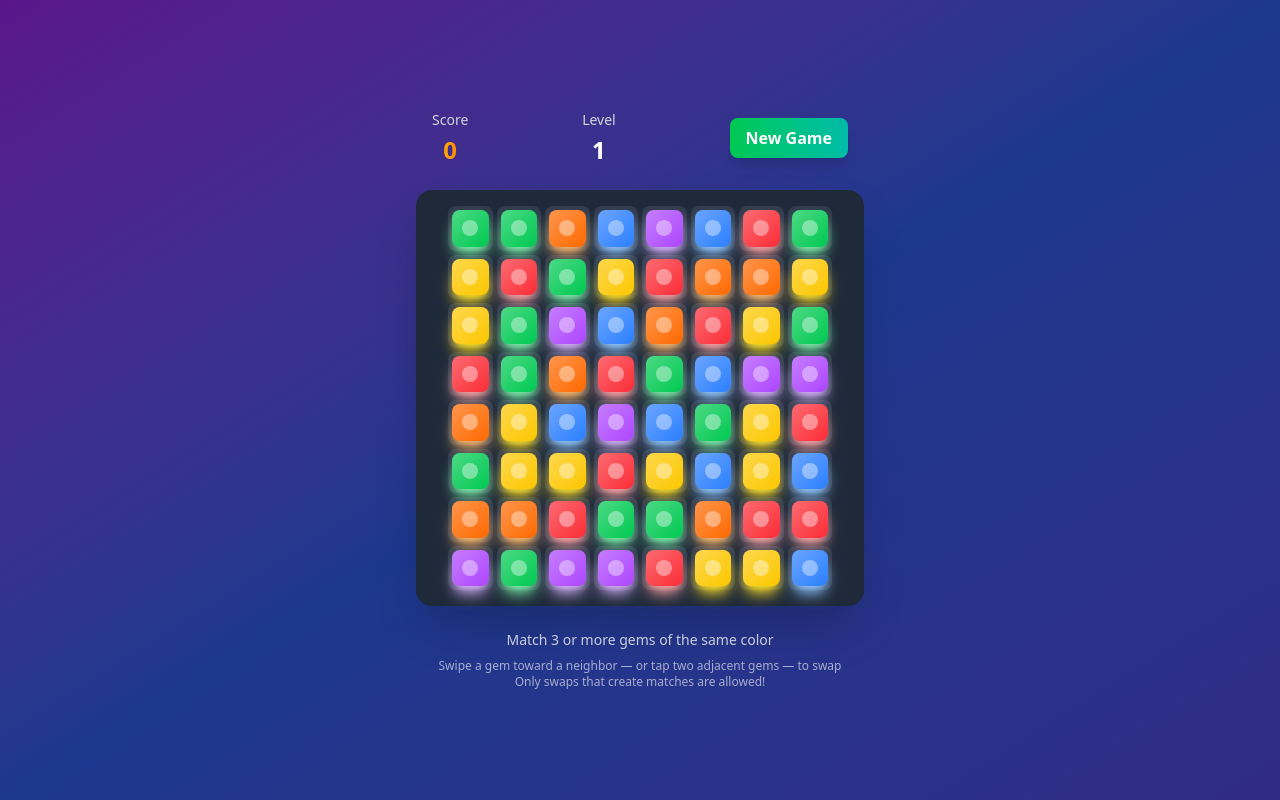
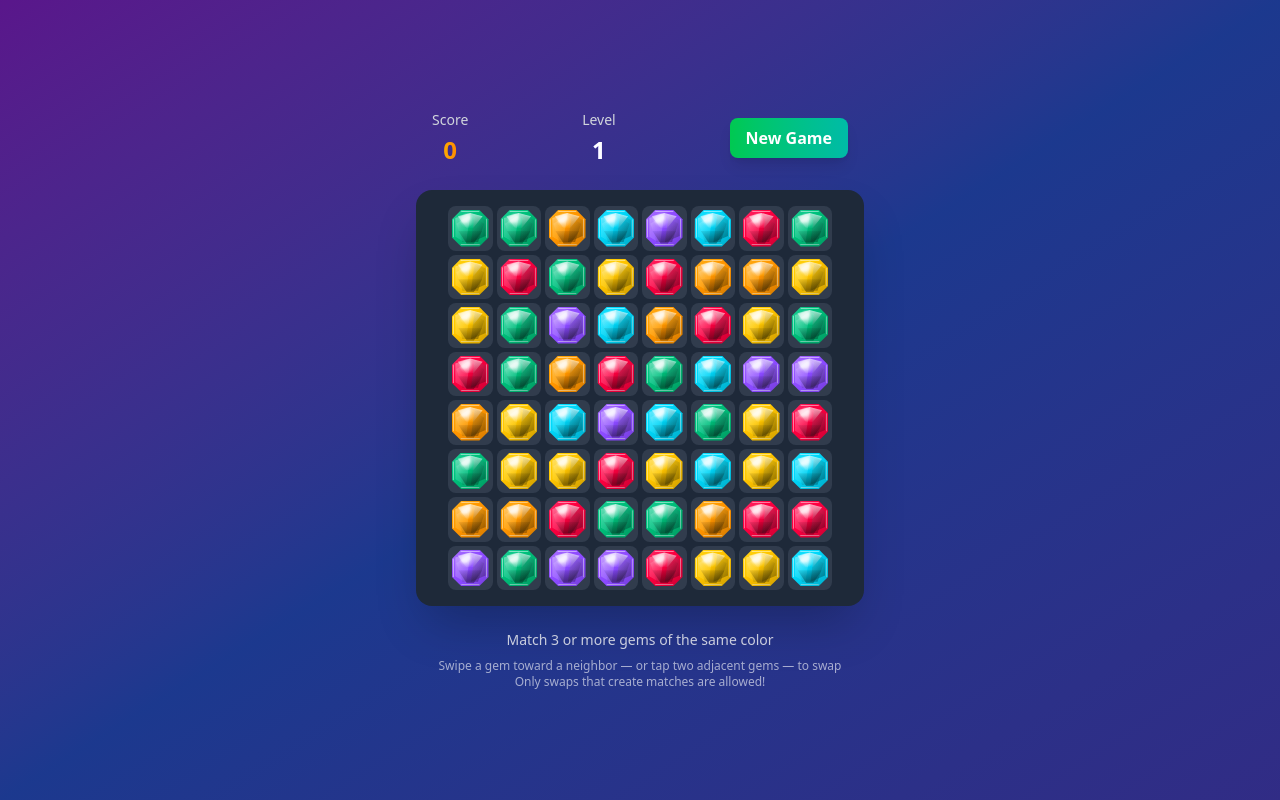
Before and after one commit to nemolize/match3, a React (Vite) app: page / in a window 1280 px wide. Built offline with nearby package versions, Linux system fonts and the light colour scheme.

Commit message:
feat: render gems as faceted gemstones

```diff
--- a/src/components/GemComponent.tsx
+++ b/src/components/GemComponent.tsx
@@ -1,6 +1,6 @@
 import { memo, type MouseEvent } from "react";
 
-import { GEM_COLORS, GEM_STYLES } from "@/constants/game";
+import { GEM_COLORS, GEM_NAMES, GEM_STYLES } from "@/constants/game";
 import type { Gem } from "@/types/game";
 import { cn } from "@/utils/cn";
 
@@ -26,6 +26,7 @@ export const GemComponent = memo(function GemComponent({
   onActivate,
 }: GemComponentProps) {
   const gemColorClass = GEM_COLORS[gem.type];
+  const gemName = GEM_NAMES[gem.type];
   const gemShadowClass = GEM_STYLES[gem.type];
 
   const handleClick = (event: MouseEvent<HTMLButtonElement>) => {
@@ -41,27 +42,38 @@ export const GemComponent = memo(function GemComponent({
     <button
       type="button"
       key={gem.id}
-      aria-label={`${gem.type} gem`}
+      aria-label={`${gemName} gem`}
       aria-pressed={isSelected}
       className={cn(
-        "relative h-full w-full cursor-pointer rounded-lg shadow-lg transition-[filter] duration-200 select-none hover:brightness-110",
+        "gem-crystal relative h-full w-full cursor-pointer shadow-lg transition-[filter] duration-200 select-none hover:brightness-110",
         gemColorClass,
         gemShadowClass,
-        isSelected && "ring-opacity-80 scale-105 ring-4 ring-white",
+        isSelected && "scale-105",
       )}
       onClick={handleClick}
     >
-      {/* Gem highlight effect */}
-      <div className="absolute inset-0 rounded-lg bg-gradient-to-br from-white/30 to-transparent" />
-
-      {/* Gem icon/symbol */}
-      <div className="absolute inset-0 flex items-center justify-center">
-        <div className="h-4 w-4 rounded-full bg-white/40" />
-      </div>
+      <div aria-hidden="true" className="gem-crystal__depth" />
+      <div
+        aria-hidden="true"
+        className="gem-crystal__facet gem-crystal__facet--left"
+      />
+      <div
+        aria-hidden="true"
+        className="gem-crystal__facet gem-crystal__facet--top"
+      />
+      <div
+        aria-hidden="true"
+        className="gem-crystal__facet gem-crystal__facet--right"
+      />
+      <div
+        aria-hidden="true"
+        className="gem-crystal__facet gem-crystal__facet--bottom"
+      />
+      <div aria-hidden="true" className="gem-crystal__shine" />
 
       {/* Selection indicator */}
       {isSelected && (
-        <div className="absolute inset-0 rounded-lg border-2 border-white" />
+        <div aria-hidden="true" className="gem-crystal__selection" />
       )}
     </button>
   );
--- a/src/constants/game.ts
+++ b/src/constants/game.ts
@@ -18,19 +18,28 @@ export const GEM_TYPES: GemType[] = [
 ];
 
 export const GEM_COLORS: Record<GemType, string> = {
-  red: "bg-red-500",
-  blue: "bg-blue-500",
-  green: "bg-green-500",
+  red: "bg-rose-600",
+  blue: "bg-cyan-400",
+  green: "bg-emerald-500",
   yellow: "bg-yellow-400",
-  purple: "bg-purple-500",
-  orange: "bg-orange-500",
+  purple: "bg-violet-500",
+  orange: "bg-amber-500",
 };
 
 export const GEM_STYLES: Record<GemType, string> = {
-  red: "shadow-red-300",
-  blue: "shadow-blue-300",
-  green: "shadow-green-300",
+  red: "shadow-rose-300",
+  blue: "shadow-cyan-200",
+  green: "shadow-emerald-300",
   yellow: "shadow-yellow-300",
-  purple: "shadow-purple-300",
-  orange: "shadow-orange-300",
+  purple: "shadow-violet-300",
+  orange: "shadow-amber-300",
 };
+
+export const GEM_NAMES: Record<GemType, string> = {
+  red: "ruby",
+  blue: "Paraiba tourmaline",
+  green: "emerald",
+  yellow: "citrine",
+  purple: "amethyst",
+  orange: "imperial topaz",
+};
--- a/src/styles/globals.css
+++ b/src/styles/globals.css
@@ -27,6 +27,151 @@ textarea {
   user-select: auto;
 }
 
+/* The base color comes from each gem's Tailwind background class. The layers
+   above it create a faceted stone without adding image assets per color. */
+.gem-crystal {
+  clip-path: polygon(
+    25% 0,
+    75% 0,
+    100% 25%,
+    100% 75%,
+    75% 100%,
+    25% 100%,
+    0 75%,
+    0 25%
+  );
+  isolation: isolate;
+  filter: saturate(1.12);
+}
+
+.gem-crystal::before,
+.gem-crystal::after {
+  position: absolute;
+  z-index: 1;
+  content: "";
+  pointer-events: none;
+}
+
+.gem-crystal::before {
+  inset: 3%;
+  clip-path: polygon(
+    25% 0,
+    75% 0,
+    100% 25%,
+    100% 75%,
+    75% 100%,
+    25% 100%,
+    0 75%,
+    0 25%
+  );
+  border: 1px solid rgb(255 255 255 / 0.48);
+}
+
+.gem-crystal::after {
+  inset: 0;
+  background: linear-gradient(
+    135deg,
+    rgb(255 255 255 / 0.22),
+    transparent 35%,
+    rgb(0 0 0 / 0.2)
+  );
+}
+
+.gem-crystal__depth,
+.gem-crystal__facet,
+.gem-crystal__shine,
+.gem-crystal__selection {
+  position: absolute;
+  pointer-events: none;
+}
+
+.gem-crystal__depth {
+  z-index: 0;
+  inset: 12%;
+  clip-path: polygon(50% 0, 100% 34%, 78% 100%, 22% 100%, 0 34%);
+  background:
+    radial-gradient(
+      circle at 38% 26%,
+      rgb(255 255 255 / 0.52),
+      transparent 24%
+    ),
+    linear-gradient(
+      145deg,
+      rgb(255 255 255 / 0.28),
+      transparent 46%,
+      rgb(0 0 0 / 0.34)
+    );
+}
+
+.gem-crystal__facet {
+  z-index: 2;
+}
+
+.gem-crystal__facet--left {
+  inset: 9% 49% 9% 9%;
+  clip-path: polygon(0 16%, 100% 0, 70% 100%, 0 78%);
+  background: linear-gradient(
+    140deg,
+    rgb(255 255 255 / 0.38),
+    rgb(255 255 255 / 0.04)
+  );
+}
+
+.gem-crystal__facet--top {
+  inset: 8% 16% 51% 16%;
+  clip-path: polygon(0 22%, 50% 0, 100% 22%, 62% 100%, 35% 100%);
+  background: linear-gradient(
+    180deg,
+    rgb(255 255 255 / 0.68),
+    rgb(255 255 255 / 0.06)
+  );
+}
+
+.gem-crystal__facet--right {
+  inset: 12% 8% 12% 52%;
+  clip-path: polygon(25% 0, 100% 20%, 100% 78%, 0 100%);
+  background: linear-gradient(
+    135deg,
+    rgb(255 255 255 / 0.16),
+    rgb(0 0 0 / 0.34)
+  );
+}
+
+.gem-crystal__facet--bottom {
+  inset: 57% 17% 8% 17%;
+  clip-path: polygon(0 0, 100% 0, 65% 100%, 35% 100%);
+  background: linear-gradient(180deg, rgb(0 0 0 / 0.08), rgb(0 0 0 / 0.35));
+}
+
+.gem-crystal__shine {
+  z-index: 3;
+  top: 14%;
+  left: 21%;
+  width: 30%;
+  height: 18%;
+  transform: rotate(-28deg);
+  border-radius: 999px;
+  background: rgb(255 255 255 / 0.7);
+  filter: blur(1px);
+}
+
+.gem-crystal__selection {
+  z-index: 4;
+  inset: 2%;
+  clip-path: polygon(
+    25% 0,
+    75% 0,
+    100% 25%,
+    100% 75%,
+    75% 100%,
+    25% 100%,
+    0 75%,
+    0 25%
+  );
+  border: 3px solid white;
+  box-shadow: 0 0 10px 2px rgb(255 255 255 / 0.92);
+}
+
 /* Smooth animations */
 * {
   -webkit-font-smoothing: antialiased;
--- a/src/utils/particleLogic.ts
+++ b/src/utils/particleLogic.ts
@@ -88,10 +88,10 @@ export const updateParticles = ({
 };
 
 export const GEM_COLORS: Record<GemType, string> = {
-  red: "#ef4444",
-  blue: "#3b82f6",
-  green: "#22c55e",
+  red: "#e11d48",
+  blue: "#22d3ee",
+  green: "#10b981",
   yellow: "#eab308",
-  purple: "#a855f7",
-  orange: "#f97316",
+  purple: "#8b5cf6",
+  orange: "#f59e0b",
 };
```
